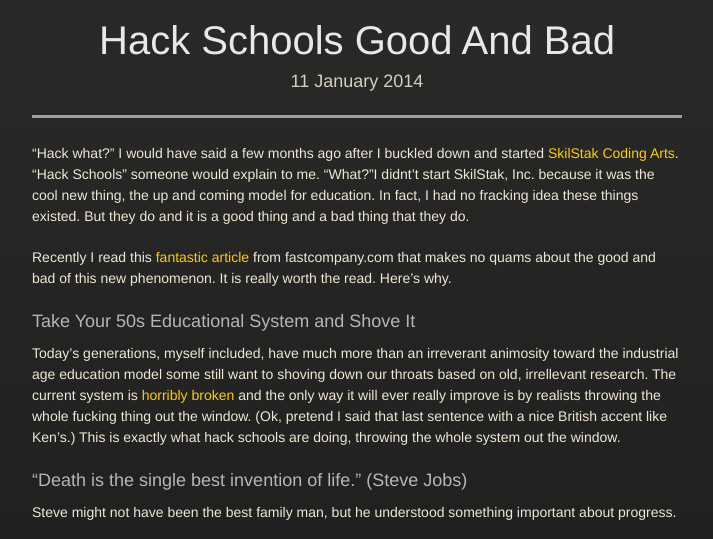
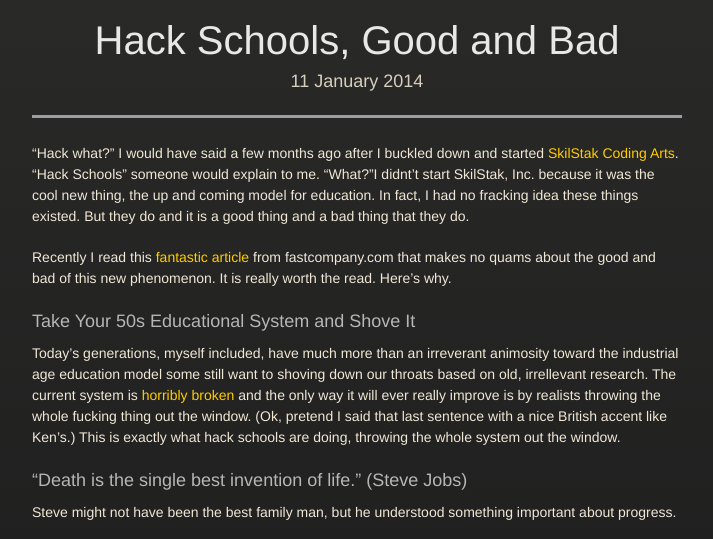
Before and after one commit to robmuh/robmuh.github.com, a Jekyll site: the page built from _posts/2014-01-11-hack-schools-good-and-bad.markdown, in a window 1280 px wide and 900 px high, cut to the strip 68-607 px from the top of the window. Shown: the whole strip, without its empty margins (283-996 px from the left). Built offline with Jekyll 4.4.1, drawn with Linux system fonts in a browser that asks for light colours; nearby versions of some CDN libraries; some web fonts are replaced; some of the changed lines change nothing that is shown; grey boxes are pictures that could not be loaded.

Commit message:
fix for broken maruku iframe

```diff
--- a/_posts/2014-01-11-hack-schools-good-and-bad.markdown
+++ b/_posts/2014-01-11-hack-schools-good-and-bad.markdown
@@ -1,5 +1,6 @@
 ---
 layout: post
+title: Hack Schools, Good and Bad
 ---
 
 "Hack what?" I would have said a few months ago after I buckled
@@ -29,7 +30,7 @@
 Steve might not have been the best family man, but he understood
 something important about progress.
 
-<p><iframe width="420" height="315" src="http://www.youtube.com/embed/-578Q4rb6wM" frameborder="0"></iframe></p>
+<p><iframe width="420" height="315" src="http://www.youtube.com/embed/-578Q4rb6wM" frameborder="0" allowfullscreen="allowfullscreen">buggy maruku</iframe></p>
 
 It is just too hard to rid oneself of old scripts, let alone an entire
 system conceived by an industrial age of war. The current system ain't
```
